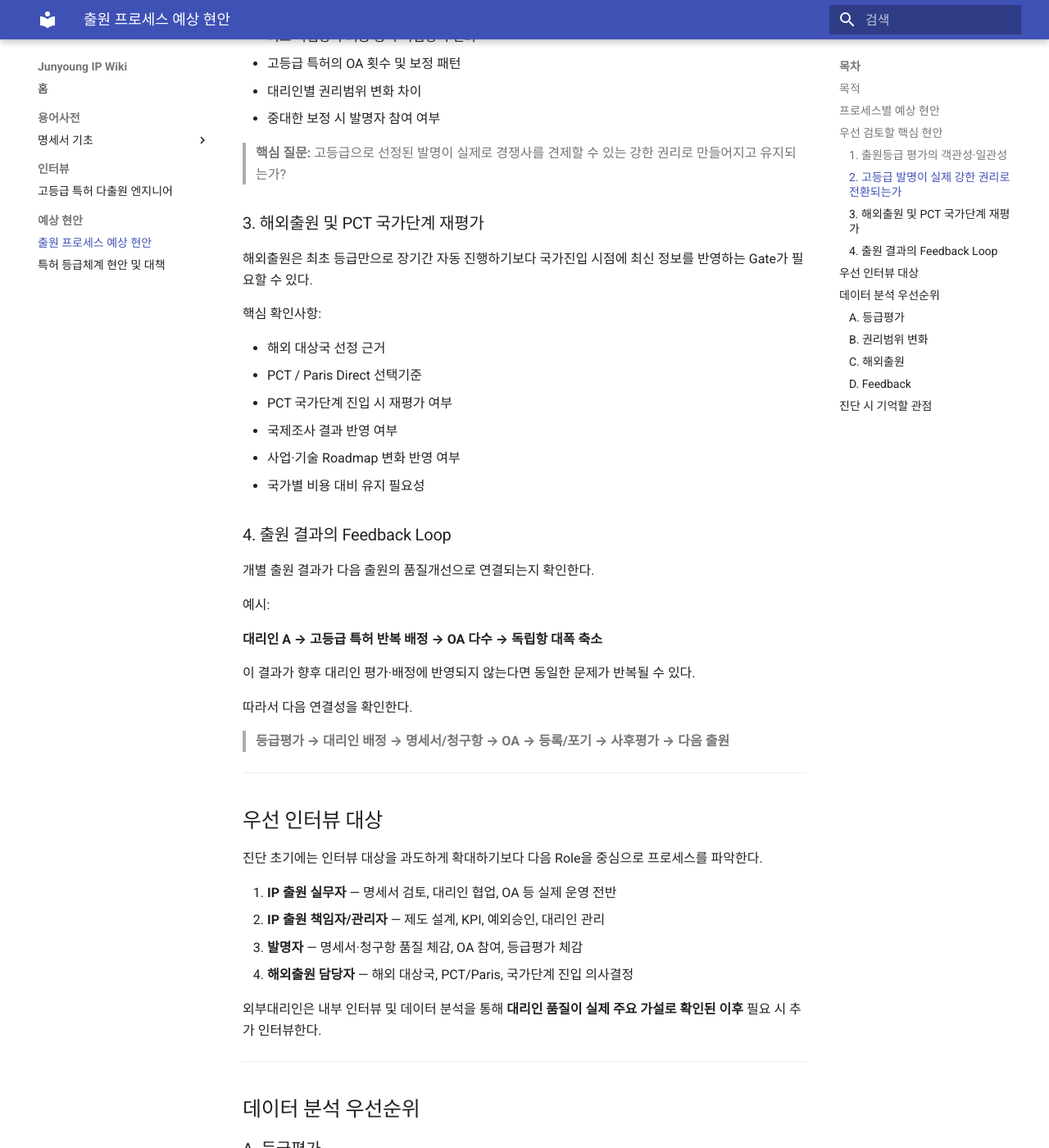
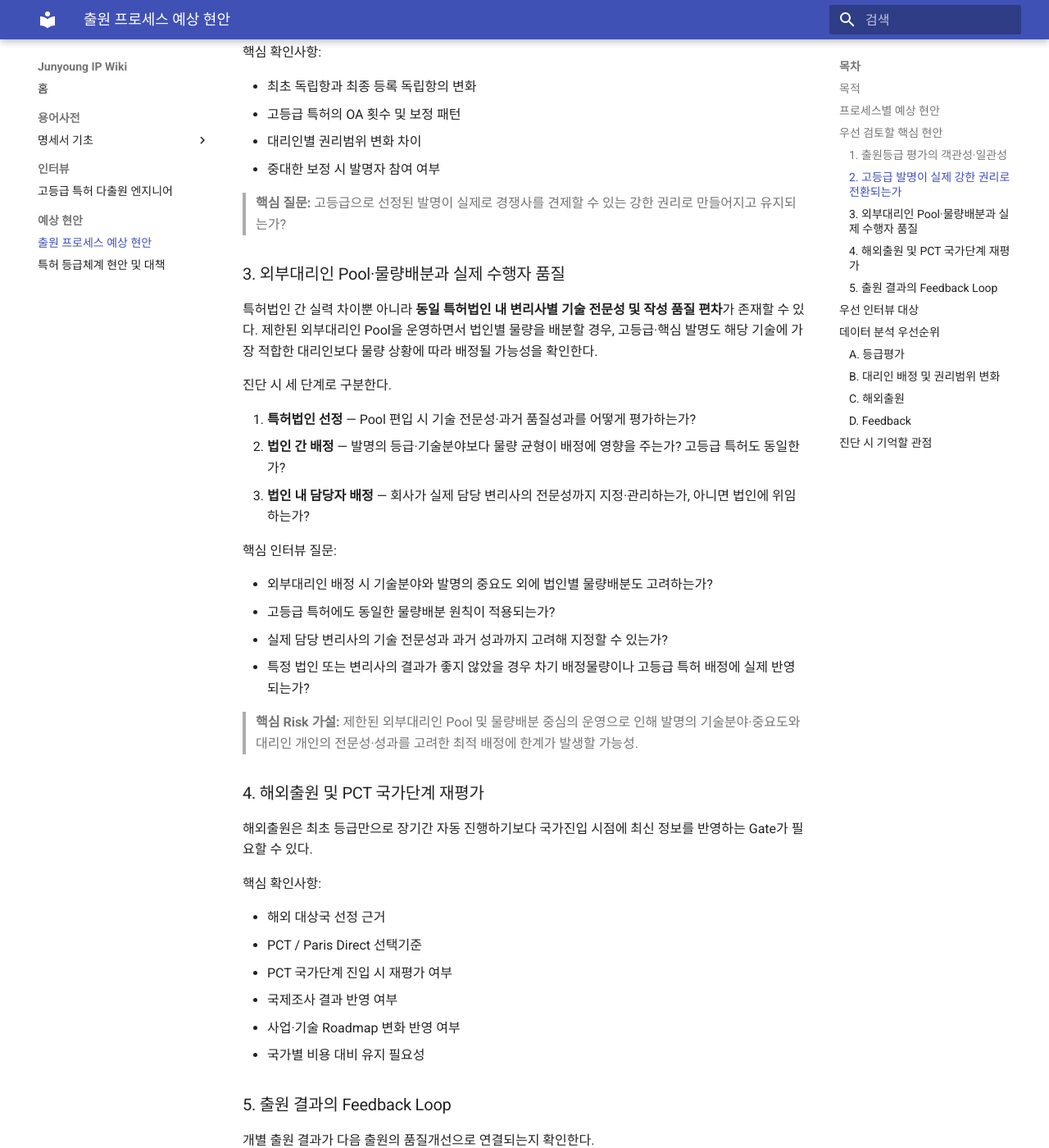
Before and after one commit to Seok-junyoung/IP-, an MkDocs documentation site: the page built from docs/audit/expected-issues.md, in a window 1280 px wide and 1400 px high, scrolled down 2269 px. Shown: the whole window at 82% size. Built offline with MkDocs 1.6.1 and Material for MkDocs 9.7.7, drawn with Linux system fonts in a browser that asks for light colours; some of the changed text lies outside the part shown.

Commit message:
Expand outside counsel allocation risk in expected issues

```diff
--- a/docs/audit/expected-issues.md
+++ b/docs/audit/expected-issues.md
@@ -15,7 +15,7 @@
 | **1. 출원등급 결정** | 비대면·정성평가 과정에서 평가자별 기준 해석과 주관이 개입되어 **동일한 가치의 발명도 평가자에 따라 등급이 달라질 가능성** | 등급평가 담당자, IP 출원책임자, 발명자 | 평가자·조직·기술분야별 점수 및 고등급 비율, 등급 변경이력 |
 | **2. 명세서·청구항 작성** | 발명자가 설명한 핵심 기술이 독립항에 충분히 반영되지 않거나 **대리인별 작성 품질 편차**가 발생할 가능성 | 발명자, IP 출원담당자, 외부대리인 관리 담당자 | 대리인별 출원건수, 최초 독립/종속항, 수정횟수, OA 결과 |
 | **3. 명세서 검토·승인** | 발명자는 기술오류, IP담당자는 법률사항 위주로 검토하면서 **발명의 핵심이 권리범위에 적절히 반영됐는지 최종 검증하는 R&R이 불명확**할 가능성 | IP 출원담당자, 발명자 | 검토·승인 Workflow, 발명자 수정·승인이력 |
-| **4. 대리인 배정** | 고등급·핵심특허가 기술 전문성보다 **기존 거래관계·물량배분 중심으로 대리인에게 배정**될 가능성 | 대리인 관리 담당자, IP 출원책임자 | 등급×대리인, 기술분야×대리인, 대리인 평가, OA·등록 결과 |
+| **4. 외부대리인 선정·배정** | 제한된 특허법인 Pool 및 물량배분 중심 운영으로 인해 **발명의 기술분야·중요도와 실제 담당 변리사의 전문성·성과를 고려한 최적 배정에 한계**가 발생할 가능성. 법인 간뿐 아니라 동일 법인 내 구성원 간 품질편차가 관리되지 않을 가능성 | 외부대리인 관리 담당자, IP 출원책임자, IP 출원실무자 | 등급×기술분야×특허법인×실제 담당변리사, 배정물량, 대리인 평가, OA 횟수, 최초→등록 청구항 변화, 등록·포기, 소요기간 |
 | **5. 국내출원** | 발명신고 이후 작성·검토 지연으로 출원 Lead Time이 장기화되어 **적시 우선일 확보에 Risk**가 발생할 가능성 | IP 출원 운영담당자 | 발명신고일→대리인의뢰→초안→출원일 Lead Time |
 | **6. 해외출원 대상국 결정** | 최초 고등급이라는 이유로 특정 국가에 관행적으로 출원하여 **실제 사업·경쟁환경과 해외 권리화 범위가 불일치**할 가능성 | 해외출원 담당자, 기술/사업 의사결정자 | 국가별 출원건수·비용, 국가선정 근거, 등급별 국가진입 패턴 |
 | **7. PCT / Paris Route 결정** | 대상국 수·사업계획·의사결정 유예 필요성과 무관하게 특정 Route를 일률 적용하여 **비용 및 절차가 최적화되지 않을 가능성** | 해외출원 담당자 | PCT/Paris 비율, 대상국 수, Route별 비용 및 Lead Time |
@@ -55,7 +55,26 @@
 
 > **핵심 질문:** 고등급으로 선정된 발명이 실제로 경쟁사를 견제할 수 있는 강한 권리로 만들어지고 유지되는가?
 
-### 3. 해외출원 및 PCT 국가단계 재평가
+### 3. 외부대리인 Pool·물량배분과 실제 수행자 품질
+
+특허법인 간 실력 차이뿐 아니라 **동일 특허법인 내 변리사별 기술 전문성 및 작성 품질 편차**가 존재할 수 있다. 제한된 외부대리인 Pool을 운영하면서 법인별 물량을 배분할 경우, 고등급·핵심 발명도 해당 기술에 가장 적합한 대리인보다 물량 상황에 따라 배정될 가능성을 확인한다.
+
+진단 시 세 단계로 구분한다.
+
+1. **특허법인 선정** — Pool 편입 시 기술 전문성·과거 품질성과를 어떻게 평가하는가?
+2. **법인 간 배정** — 발명의 등급·기술분야보다 물량 균형이 배정에 영향을 주는가? 고등급 특허도 동일한가?
+3. **법인 내 담당자 배정** — 회사가 실제 담당 변리사의 전문성까지 지정·관리하는가, 아니면 법인에 위임하는가?
+
+핵심 인터뷰 질문:
+
+- 외부대리인 배정 시 기술분야와 발명의 중요도 외에 법인별 물량배분도 고려하는가?
+- 고등급 특허에도 동일한 물량배분 원칙이 적용되는가?
+- 실제 담당 변리사의 기술 전문성과 과거 성과까지 고려해 지정할 수 있는가?
+- 특정 법인 또는 변리사의 결과가 좋지 않았을 경우 차기 배정물량이나 고등급 특허 배정에 실제 반영되는가?
+
+> **핵심 Risk 가설:** 제한된 외부대리인 Pool 및 물량배분 중심의 운영으로 인해 발명의 기술분야·중요도와 대리인 개인의 전문성·성과를 고려한 최적 배정에 한계가 발생할 가능성.
+
+### 4. 해외출원 및 PCT 국가단계 재평가
 
 해외출원은 최초 등급만으로 장기간 자동 진행하기보다 국가진입 시점에 최신 정보를 반영하는 Gate가 필요할 수 있다.
 
@@ -68,7 +87,7 @@
 - 사업·기술 Roadmap 변화 반영 여부
 - 국가별 비용 대비 유지 필요성
 
-### 4. 출원 결과의 Feedback Loop
+### 5. 출원 결과의 Feedback Loop
 
 개별 출원 결과가 다음 출원의 품질개선으로 연결되는지 확인한다.
 
@@ -89,7 +108,7 @@
 진단 초기에는 인터뷰 대상을 과도하게 확대하기보다 다음 Role을 중심으로 프로세스를 파악한다.
 
 1. **IP 출원 실무자** — 명세서 검토, 대리인 협업, OA 등 실제 운영 전반
-2. **IP 출원 책임자/관리자** — 제도 설계, KPI, 예외승인, 대리인 관리
+2. **IP 출원 책임자/관리자** — 제도 설계, KPI, 예외승인, 대리인 선정·배정 및 평가
 3. **발명자** — 명세서·청구항 품질 체감, OA 참여, 등급평가 체감
 4. **해외출원 담당자** — 해외 대상국, PCT/Paris, 국가단계 진입 의사결정
 
@@ -105,11 +124,13 @@
 
 → 평가주체별 편차 및 Calibration 필요성 확인
 
-### B. 권리범위 변화
+### B. 대리인 배정 및 권리범위 변화
 
-`등급 × 대리인 × 최초 독립항 × 현재/등록 독립항 × OA 횟수`
+`등급 × 기술분야 × 특허법인 × 실제 담당변리사 × 최초 독립항 × 현재/등록 독립항 × OA 횟수 × 등록/포기 × 소요기간`
 
-→ 고등급 특허가 실제 강한 권리로 전환되는지 확인
+→ 고등급 특허가 적합한 대리인에게 배정되는지, 법인·담당자별 결과 편차가 존재하는지, 실제 강한 권리로 전환되는지 확인
+
+※ 등록률만으로 대리인 품질을 판단하지 않고, 기술분야·등급·출원시기 등을 통제한 상태에서 OA·청구항 변화·재작성·소요기간 등을 함께 비교한다.
 
 ### C. 해외출원
 
@@ -119,7 +140,7 @@
 
 ### D. Feedback
 
-`평가 → 대리인 → OA → 등록/포기 → 대리인평가/차기배정`
+`평가 → 대리인/담당변리사 → OA → 등록/포기 → 대리인평가/차기배정`
 
 → 출원 결과가 다음 의사결정으로 환류되는지 확인
 
```
